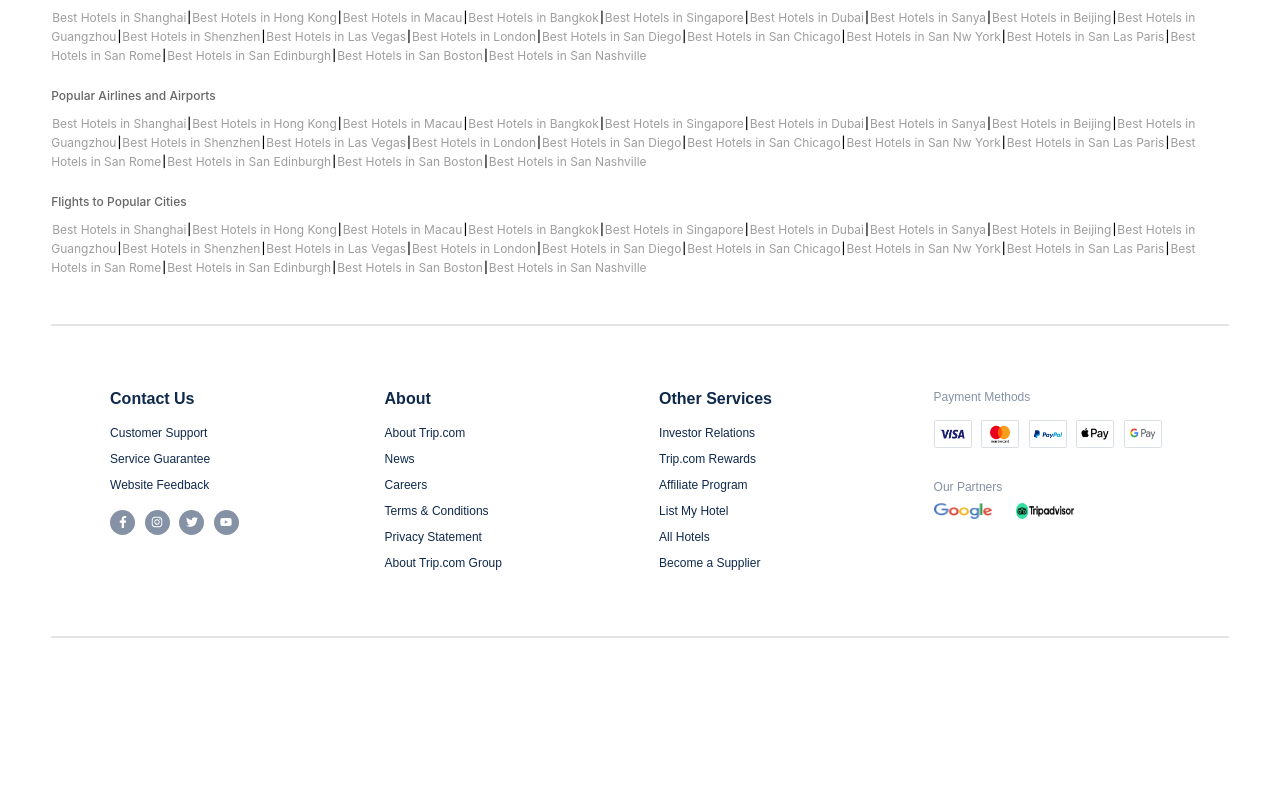
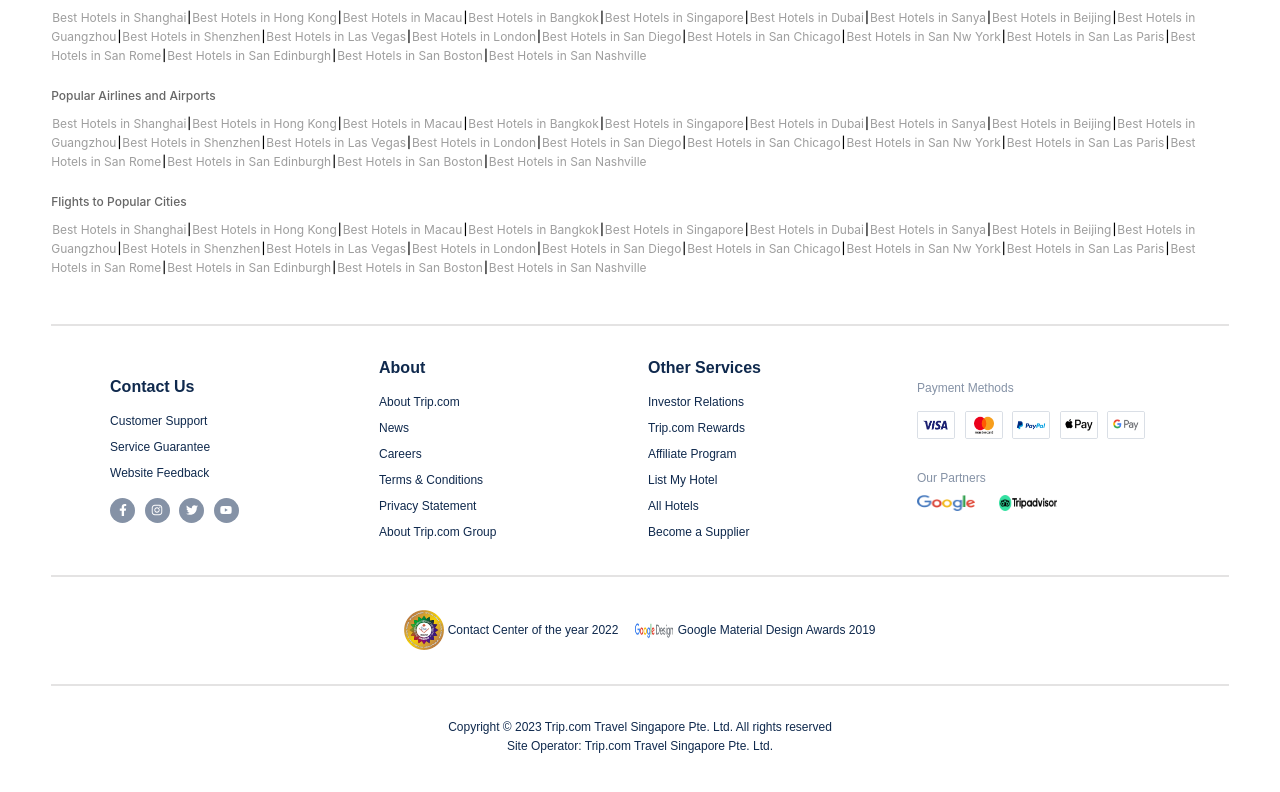
Before and after one commit to techshomez/trip, a React (Vite) app: page / in a window 1280 px wide. Shown: the part 3812-4604 px from the top of the page. Before the commit the page ends 4482 px from the top, so only its background shows below. Built offline with nearby package versions, Linux system fonts and the light colour scheme.

Commit message:
footer component

```diff
--- a/src/components/common/footer/footer.css
+++ b/src/components/common/footer/footer.css
@@ -1,11 +1,12 @@
 hr {
-  background-color: #e4e3e3;
-  height: 0;
+  background-color: rgb(228, 227, 227);
+  height: 0px;
   border: 0.5px solid rgb(228, 227, 227);
 }
 
 .footer {
   padding: 2rem 4%;
+  margin-bottom: 0rem;
 }
 
 .footer .container {
@@ -121,3 +122,56 @@
   height: 16px;
   margin: 0px 8px 8px 0px;
 }
+
+/* Footer middle */
+
+.footer .container {
+  padding: 2rem 5%;
+  display: flex;
+  justify-content: center;
+  align-items: center;
+  gap: 1rem;
+  margin-top: 0.1rem;
+  margin-bottom: 0.1rem;
+}
+
+.footer .container .middle-items{
+  display: flex;
+  justify-content: center;
+  align-items: center;
+  gap: 0.2rem;
+}
+
+.footer .container .middle-items img:nth-child(1){
+  width: 40px;
+  height: 40px;
+}
+
+.footer .container .middle-items img:nth-child(2){
+  width: 92px;
+  height: 40px;
+}
+
+.footer .container .middle-items span {
+  font-size: 12px;
+  font-weight: 400;
+  color: #0f294d;
+  font-family: arial, sans-serif;
+}
+
+.footer .footer-bottom {
+  padding: 2rem 5%;
+  display: flex;
+  justify-content: center;
+  align-items: center;
+  margin-bottom: 0rem;
+}
+
+.footer .footer-bottom article {
+  font-size: 12px;
+  font-weight: 400;
+  color: #0f294d;
+  line-height: 19px;
+  text-align: center;
+  font-family: arial, sans-serif;
+}
--- a/src/components/common/footer/index.jsx
+++ b/src/components/common/footer/index.jsx
@@ -79,6 +79,26 @@
           </div>
         </div>
         <hr />
+        <div className="footer-middle">
+          <div className="container">
+            <div className="middle-items">
+              <img src="assets/cc-2022.png" alt="" />
+              <span>Contact Center of the year 2022</span>
+            </div>
+            <div className="middle-items">
+              <img src="assets/googledesign.jpeg" alt="" />
+              <span>Google Material Design Awards 2019</span>
+            </div>
+          </div>
+        </div>
+        <hr />
+        <div className="footer-bottom">
+          <article>
+            Copyright © 2023 Trip.com Travel Singapore Pte. Ltd. All rights
+            reserved
+            <br /> Site Operator: Trip.com Travel Singapore Pte. Ltd.
+          </article>
+        </div>
       </div>
     </>
   );
```
